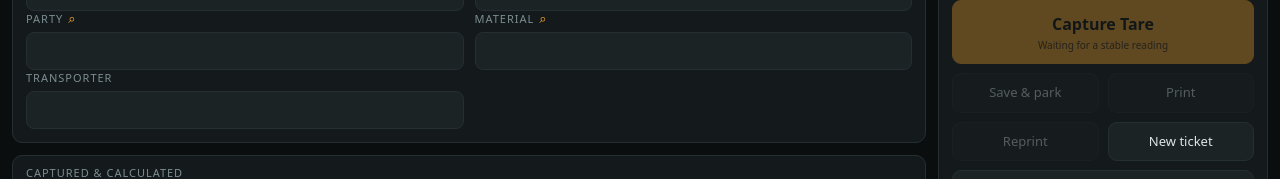
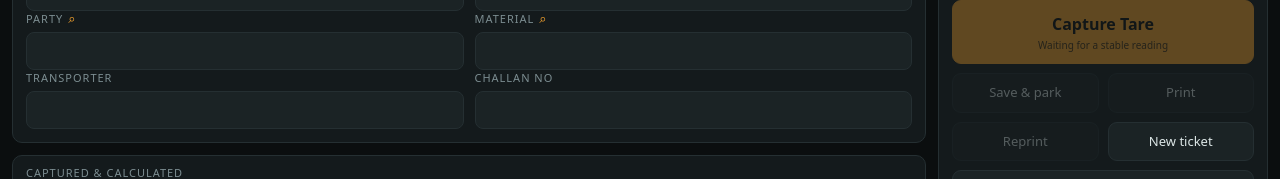
Before and after one commit to Moleesh/babuscales, a React (Vite) app in the folder app/: page / in a window 1280 px wide. Shown: the part 266-445 px from the top of the page. Built offline with nearby package versions, Linux system fonts and the light colour scheme.

Commit message:
Give ChallanNo/Gross/Tare/Charge real schema entries in the default schema
Every field the Weighing screen shows now has a JSON-backed entry --
no more label falling back to a bare i18n string for fields the
default schema never mentioned.

```diff
--- a/app/src/engines/schemaEngine/defaultTicketSchema.ts
+++ b/app/src/engines/schemaEngine/defaultTicketSchema.ts
@@ -32,10 +32,37 @@ export const DEFAULT_TICKET_SCHEMA: Schema = {
             Label: { en: "Transporter", ta: "போக்குவரத்து" },
         },
         {
+            FieldId: "ChallanNo",
+            Kind: "Text",
+            Label: { en: "Challan No", ta: "சலான் எண்" },
+        },
+        // Gross/Tare/Net/Charge carry no real Kind-driven control — those 4
+        // boxes are CalcCard.tsx's own hardware-shaped capture/edit UI
+        // (task: "the values not the button") — these entries exist purely
+        // to give each box a schema-sourced Label like every other field,
+        // per "no hard coding ... including gross and net". TicketFieldsCard
+        // skips them entirely (CAPTURE_FIELD_IDS) rather than rendering a
+        // second, generic row for them.
+        {
+            FieldId: "Gross",
+            Kind: "Weight",
+            Label: { en: "Gross", ta: "மொத்த எடை" },
+        },
+        {
+            FieldId: "Tare",
+            Kind: "Weight",
+            Label: { en: "Tare", ta: "தார எடை" },
+        },
+        {
             FieldId: "Net",
             Kind: "Formula",
             Formula: "Abs(Gross - Tare)",
             Label: { en: "Net", ta: "நிகர எடை" },
         },
+        {
+            FieldId: "Charge",
+            Kind: "Money",
+            Label: { en: "Charge", ta: "கட்டணம்" },
+        },
     ],
 };
```
